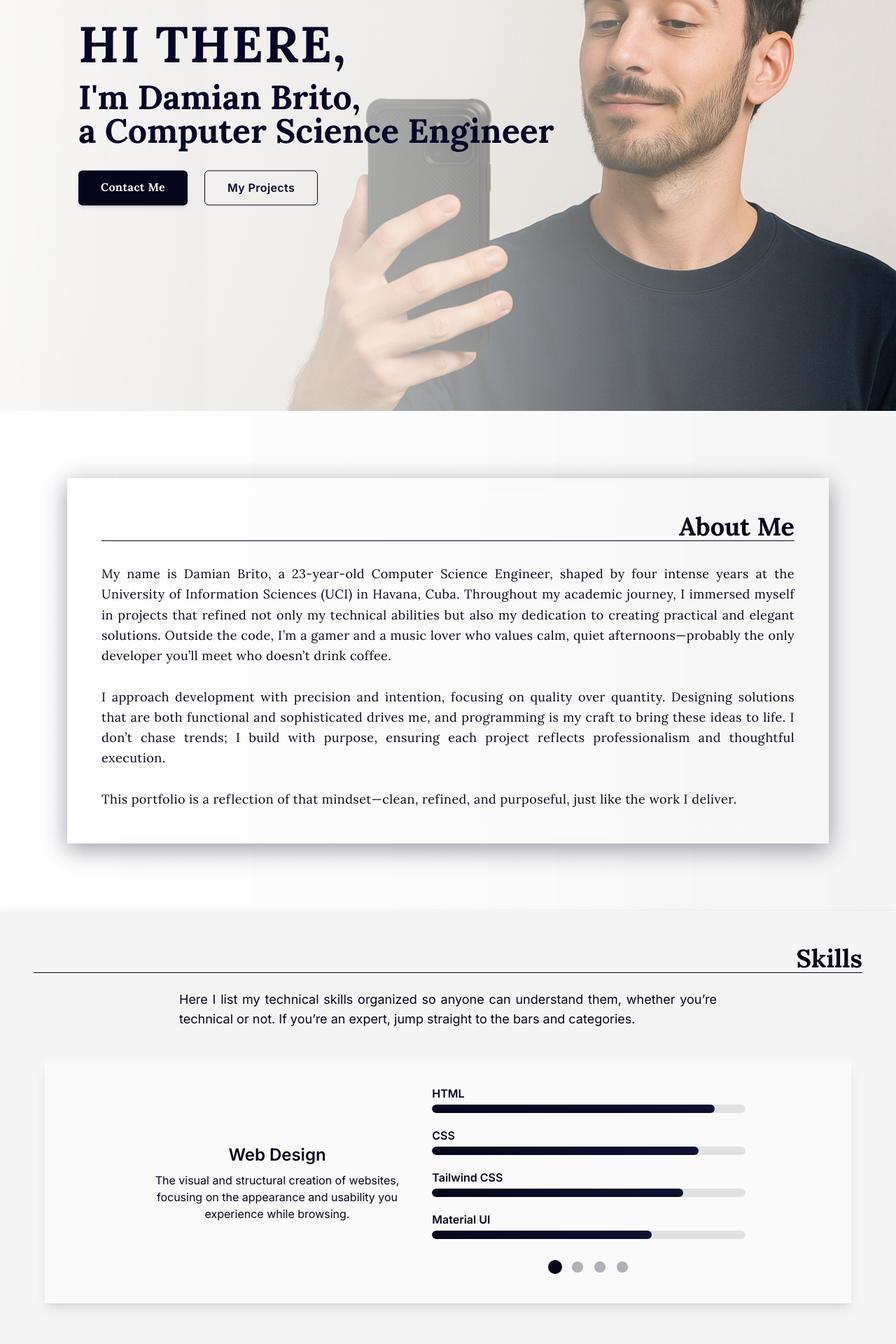
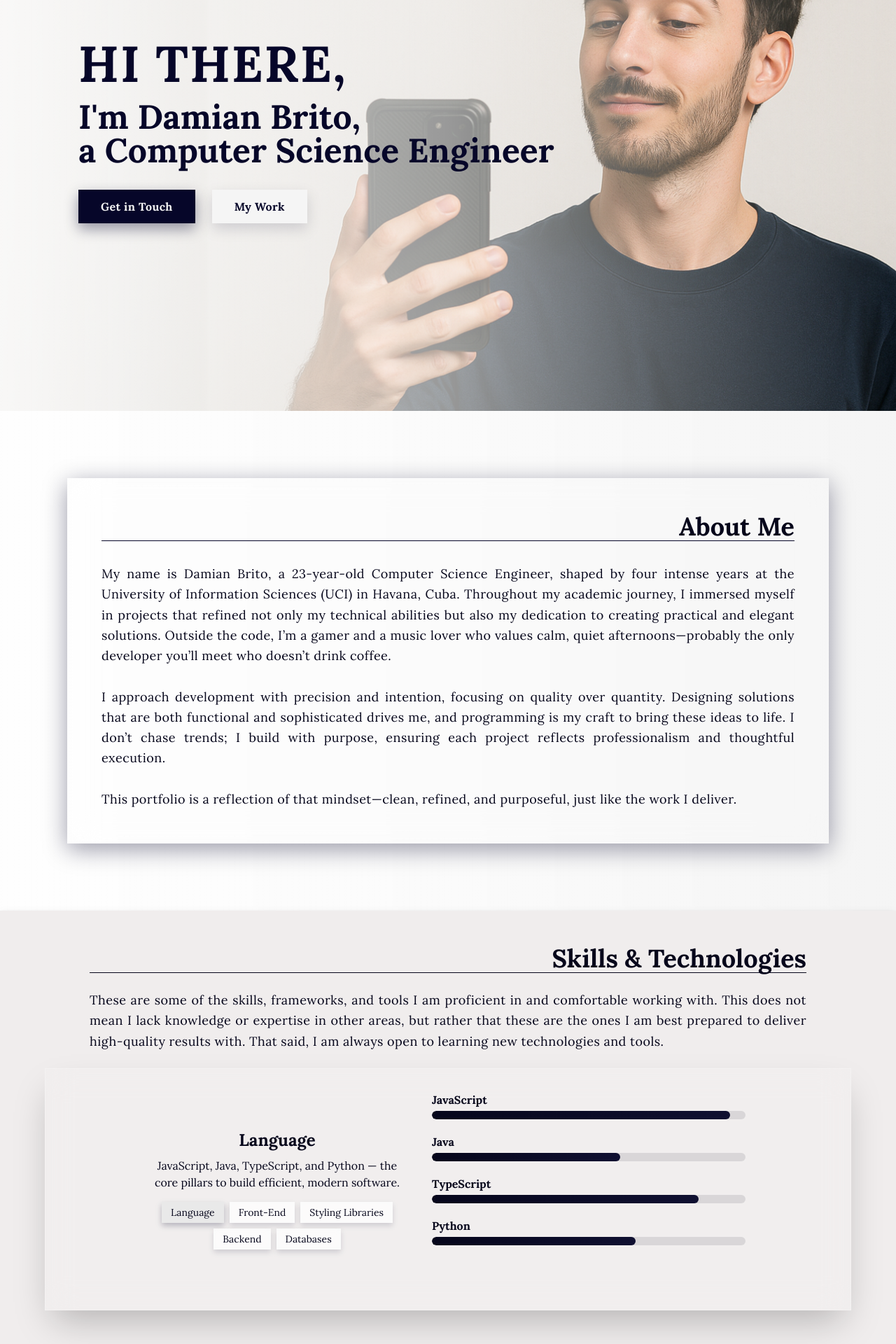
Before and after one commit to DamRandom/My-Portfolio, a Next.js app: page / in a window 1280 px wide. Shown: the part 213-2133 px from the top of the page at 70% size. Built offline with nearby package versions, Linux system fonts and the light colour scheme.

Commit message:
Updated some geneal styles and finished the skills section

```diff
--- a/src/components/AboutMe.tsx
+++ b/src/components/AboutMe.tsx
@@ -1,3 +1,6 @@
+'use client';
+import { motion } from 'framer-motion';
+
 export default function AboutMe() {
   return (
     <section
@@ -5,23 +8,51 @@ export default function AboutMe() {
       className="relative w-full py-24 px-6 md:px-12 lg:px-16 xl:px-24 flex justify-center"
       style={{ fontFamily: "'Playfair Display', serif" }}
     >
+      {/* Gradiente de fondo sin animación */}
       <div className="absolute inset-0 bg-gradient-to-r from-white/90 via-white/60 to-transparent z-0" />
 
       <div
         className="relative z-10 w-full max-w-[90rem] bg-white/10 backdrop-blur-[20px] shadow-2xl border border-white/20 p-12"
         style={{ boxShadow: "0 8px 32px 0 rgba(6, 6, 41, 0.4)" }}
       >
-        <h2 className="text-4xl font-lora font-semibold mb-8 border-b border-[#060629] text-[#06061B] text-right w-full">
+        <motion.h2
+          initial={{ opacity: 0, x: 30 }}
+          whileInView={{ opacity: 1, x: 0 }}
+          transition={{ duration: 0.6, delay: 0.2 }}
+          viewport={{ once: true }}
+          className="text-4xl font-lora font-semibold mb-8 border-b border-[#060629] text-[#06061B] text-right w-full"
+        >
           About Me
-        </h2>
+        </motion.h2>
 
-        <p className="text-lg font-lora leading-relaxed tracking-wide text-[#06061B] text-justify">
-          My name is Damian Brito, a 23-year-old Computer Science Engineer, shaped by four intense years at the University of Information Sciences (UCI) in Havana, Cuba. Throughout my academic journey, I immersed myself in projects that refined not only my technical abilities but also my dedication to creating practical and elegant solutions. Outside the code, I’m a gamer and a music lover who values calm, quiet afternoons—probably the only developer you’ll meet who doesn’t drink coffee.
-          <br /><br />
-          I approach development with precision and intention, focusing on quality over quantity. Designing solutions that are both functional and sophisticated drives me, and programming is my craft to bring these ideas to life. I don’t chase trends; I build with purpose, ensuring each project reflects professionalism and thoughtful execution.
-          <br /><br />
-          This portfolio is a reflection of that mindset—clean, refined, and purposeful, just like the work I deliver.
-        </p>
+        <motion.p
+          initial={{ opacity: 0, y: 30 }}
+          whileInView={{ opacity: 1, y: 0 }}
+          transition={{ duration: 0.8, delay: 0.3 }}
+          viewport={{ once: true }}
+          className="text-lg font-lora leading-relaxed tracking-wide text-[#06061B] text-justify"
+        >
+          My name is Damian Brito, a 23-year-old Computer Science Engineer,
+          shaped by four intense years at the University of Information Sciences
+          (UCI) in Havana, Cuba. Throughout my academic journey, I immersed
+          myself in projects that refined not only my technical abilities but
+          also my dedication to creating practical and elegant solutions.
+          Outside the code, I’m a gamer and a music lover who values calm, quiet
+          afternoons—probably the only developer you’ll meet who doesn’t drink
+          coffee.
+          <br />
+          <br />
+          I approach development with precision and intention, focusing on
+          quality over quantity. Designing solutions that are both functional
+          and sophisticated drives me, and programming is my craft to bring
+          these ideas to life. I don’t chase trends; I build with purpose,
+          ensuring each project reflects professionalism and thoughtful
+          execution.
+          <br />
+          <br />
+          This portfolio is a reflection of that mindset—clean, refined, and
+          purposeful, just like the work I deliver.
+        </motion.p>
       </div>
     </section>
   );
--- a/src/components/Hero.tsx
+++ b/src/components/Hero.tsx
@@ -1,4 +1,8 @@
 // components/Hero.jsx
+"use client";
+
+import { motion } from "framer-motion";
+
 export default function Hero() {
   return (
     <section
@@ -7,31 +11,62 @@ export default function Hero() {
       aria-label="Hero Section"
     >
       {/* Gradiente blanco suave desde la izquierda */}
-      <div className="absolute inset-0 bg-gradient-to-r from-white/90 via-white/60 to-transparent z-0" />
+      <motion.div
+        className="absolute inset-0 bg-gradient-to-r from-white/90 via-white/60 to-transparent z-0"
+        initial={{ opacity: 0, x: -50 }}
+        animate={{ opacity: 1, x: 0 }}
+        transition={{ duration: 1.2, ease: "easeOut" }}
+      />
 
-      <div className="relative z-10 max-w-4xl text-[#060629] translate-y-[-10%] md:ml-8">
-        <h2 className="text-7xl font-lora font-extrabold uppercase tracking-wide mb-4">
+      <motion.div
+        className="relative z-10 max-w-4xl text-[#060629] translate-y-[-10%] md:ml-8"
+        initial={{ opacity: 0, y: 40 }}
+        animate={{ opacity: 1, y: 0 }}
+        transition={{ duration: 1, ease: "easeOut", delay: 0.3 }}
+      >
+        <motion.h2
+          className="text-7xl font-lora font-extrabold uppercase tracking-wide mb-4"
+          initial={{ opacity: 0, y: 20 }}
+          animate={{ opacity: 1, y: 0 }}
+          transition={{ duration: 0.8, ease: "easeOut", delay: 0.5 }}
+        >
           HI THERE,
-        </h2>
-        <h1 className="text-4xl md:text-5xl font-lora font-semibold mb-8">
-          I&apos;m Damian Brito, <br />
-          a Computer Science Engineer
-        </h1>
-        <div className="flex gap-6">
-          <a
+        </motion.h2>
+
+        <motion.h1
+          className="text-4xl md:text-5xl font-lora font-semibold mb-8"
+          initial={{ opacity: 0, y: 20 }}
+          animate={{ opacity: 1, y: 0 }}
+          transition={{ duration: 0.8, ease: "easeOut", delay: 0.7 }}
+        >
+          I&apos;m Damian Brito, <br />a Computer Science Engineer
+        </motion.h1>
+
+        <motion.div
+          className="flex gap-6"
+          initial={{ opacity: 0, y: 20 }}
+          animate={{ opacity: 1, y: 0 }}
+          transition={{ duration: 0.8, ease: "easeOut", delay: 1 }}
+        >
+          <motion.a
+            whileHover={{ scale: 1.05 }}
+            whileTap={{ scale: 0.97 }}
             href="#contact"
-            className="bg-[#06061B] text-[#FAFAFA] px-8 py-3 rounded-md font-lora font-semibold tracking-wide shadow-md hover:bg-[#060629] hover:text-white transition"
+            className="bg-[#060629] text-[#F5F5F5] px-8 py-3 font-lora font-semibold tracking-wide shadow-[0_8px_20px_rgba(6,6,41,0.4)] transition transform hover:translate-y-1 hover:shadow-[0_4px_10px_rgba(6,6,41,0.6)] hover:bg-[#FAFAFA] hover:text-[#060629]"
           >
-            Contact Me
-          </a>
-          <a
+            Get in Touch
+          </motion.a>
+
+          <motion.a
+            whileHover={{ scale: 1.05 }}
+            whileTap={{ scale: 0.97 }}
             href="#projects"
-            className="border border-[#060629] text-[#060629] px-8 py-3 rounded-md font-semibold tracking-wide hover:bg-[#060629] hover:text-white transition"
+            className="bg-[#F5F5F5] text-[#060629] px-8 py-3 font-lora font-semibold tracking-wide shadow-[0_8px_20px_rgba(6,6,41,0.15)] transition transform hover:translate-y-1 hover:shadow-[0_4px_10px_rgba(6,6,41,0.3)] hover:bg-[#060629] hover:text-[#F5F5F5]"
           >
-            My Projects
-          </a>
-        </div>
-      </div>
+            My Work
+          </motion.a>
+        </motion.div>
+      </motion.div>
     </section>
-  )
+  );
 }
--- a/src/components/Skills.tsx
+++ b/src/components/Skills.tsx
@@ -1,60 +1,80 @@
-import { useState } from "react";
+"use client";
+
+import { useEffect, useState } from "react";
+import { motion, AnimatePresence } from "framer-motion";
 
 export default function Skills() {
   const skillCategories = [
     {
-      category: "Web Design",
+      category: "Language",
       description:
-        "The visual and structural creation of websites, focusing on the appearance and usability you experience while browsing.",
+        "JavaScript, Java, TypeScript, and Python — the core pillars to build efficient, modern software.",
       skills: [
-        { name: "HTML", level: 90 },
-        { name: "CSS", level: 85 },
-        { name: "Tailwind CSS", level: 80 },
-        { name: "Material UI", level: 70 },
+        { name: "JavaScript", level: 95 },
+        { name: "Java", level: 60 },
+        { name: "TypeScript", level: 85 },
+        { name: "Python", level: 65 },
       ],
     },
     {
-      category: "Front-end Development",
+      category: "Front-End",
       description:
-        "Where websites come to life, creating interactivity and functions that make everything respond quickly and smoothly.",
+        "Libraries and frameworks for building dynamic user interfaces and experiences.",
       skills: [
-        { name: "JavaScript", level: 90 },
-        { name: "React", level: 85 },
-        { name: "TypeScript", level: 75 },
-        { name: "Next.js", level: 70 },
+        { name: "React", level: 90 },
+        { name: "Next.js", level: 85 },
+        { name: "Vue", level: 60 },
       ],
     },
     {
-      category: "Back-end & Databases",
+      category: "Styling Libraries",
       description:
-        "The hidden engine managing data, users, and processes, ensuring information flows and is stored correctly.",
+        "Tools to design elegant, responsive interfaces without hassle.",
       skills: [
-        { name: "Node.js (npm)", level: 75 },
-        { name: "PostgreSQL", level: 70 },
-        { name: "MySQL", level: 65 },
+        { name: "Tailwind CSS", level: 85 },
+        { name: "Material UI", level: 75 },
+        { name: "Bootstrap", level: 60 },
+        { name: "Chakra UI", level: 55 },
       ],
     },
     {
-      category: "General Programming",
-      description:
-        "Languages used to solve logical problems, automate tasks, and build programs beyond just websites.",
+      category: "Backend",
+      description: "Technologies for server logic and data management.",
       skills: [
-        { name: "Python", level: 70 },
-        { name: "Java", level: 65 },
+        { name: "Node.js", level: 80 },
+        { name: "Django", level: 55 },
+      ],
+    },
+    {
+      category: "Databases",
+      description: "Systems for storing and querying information efficiently.",
+      skills: [
+        { name: "MySQL", level: 60 },
+        { name: "PostgreSQL", level: 65 },
+        { name: "SQLite", level: 50 },
       ],
     },
   ];
 
   const [currentIndex, setCurrentIndex] = useState(0);
+  const [animatedLevels, setAnimatedLevels] = useState<number[]>([]);
 
   const { category, description, skills } = skillCategories[currentIndex];
+
+  useEffect(() => {
+    setAnimatedLevels(new Array(skills.length).fill(0));
+    const timeout = setTimeout(() => {
+      setAnimatedLevels(skills.map((s) => s.level));
+    }, 100); // Delay to trigger animation
+
+    return () => clearTimeout(timeout);
+  }, [currentIndex]);
 
   return (
     <section
       id="skills"
-      className="w-full p-12 bg-[#F5F5F5] text-[#06061B]"
+      className="w-full p-12 bg-[#f0eded] text-[#06061B]"
       style={{
-        borderRadius: 0,
         boxShadow: `
           0 8px 15px rgba(6, 6, 27, 0.15),
           0 4px 6px rgba(6, 6, 27, 0.1),
@@ -62,72 +82,117 @@ export default function Skills() {
         `,
       }}
     >
-      <h2 className="text-4xl font-lora font-semibold mb-6 border-b border-[#06061B] text-right">
-        Skills
+      <h2 className="text-4xl font-lora font-semibold mb-6 border-b border-[#06061B] mx-20 text-right">
+        Skills & Technologies
       </h2>
 
-      <p className="mb-12 max-w-3xl mx-auto text-justify text-lg font-normal">
-        Here I list my technical skills organized so anyone can understand them,
-        whether you’re technical or not. If you’re an expert, jump straight to
-        the bars and categories.
+      <p className="text-lg font-lora leading-relaxed tracking-wide text-[#06061B] text-justify mx-20 my-6">
+        These are some of the skills, frameworks, and tools I am proficient in
+        and comfortable working with. This does not mean I lack knowledge or
+        expertise in other areas, but rather that these are the ones I am best
+        prepared to deliver high-quality results with. That said, I am always
+        open to learning new technologies and tools.
       </p>
 
-      <div
-        className="max-w-6xl mx-auto bg-[#FAFAFA] shadow-lg p-8 flex flex-col lg:flex-row justify-center items-center gap-10"
-        style={{ borderRadius: 0 }}
+      <div className="max-w-6xl mx-auto font-lora bg-white/10 backdrop-blur-[20px] shadow-2xl border border-white/20 p-8 flex flex-col lg:flex-row justify-center items-center gap-10">
+        <div className="lg:w-1/3 order-2 lg:order-1 text-center">
+          <AnimatePresence mode="wait">
+            <motion.h3
+              key={category}
+              className="text-2xl font-semibold mb-2"
+              initial={{ opacity: 0, x: -20 }}
+              animate={{ opacity: 1, x: 0 }}
+              exit={{ opacity: 0, x: 20 }}
+              transition={{ duration: 0.3 }}
             >
-        <div className="lg:w-1/3 order-2 lg:order-1 text-center">
-          <h3 className="text-2xl font-semibold mb-2">{category}</h3>
-          <p className="text-base font-light">{description}</p>
+              {category}
+            </motion.h3>
+          </AnimatePresence>
+
+          <AnimatePresence mode="wait">
+            <motion.p
+              key={description}
+              className="text-base font-light"
+              initial={{ opacity: 0, y: 10 }}
+              animate={{ opacity: 1, y: 0 }}
+              exit={{ opacity: 0, y: -10 }}
+              transition={{ duration: 0.4 }}
+            >
+              {description}
+            </motion.p>
+          </AnimatePresence>
+
+          <div className="flex font-lora flex-wrap justify-center gap-2 mt-4">
+            {skillCategories.map((cat, i) => (
+              <motion.button
+                key={cat.category}
+                onClick={() => setCurrentIndex(i)}
+                initial={false}
+                animate={{
+                  backgroundColor:
+                    currentIndex === i ? "#e9e9e9" : "rgba(255,255,255,0.7)",
+                  color: "#06061B",
+                  boxShadow:
+                    currentIndex === i
+                      ? "0 4px 8px rgba(6, 6, 41, 0.25)"
+                      : "0 4px 8px rgba(6, 6, 41, 0.15)",
+                  scale: 1,
+                }}
+                whileHover={{
+                  scale: 0.97,
+                  boxShadow: "0 2px 4px rgba(6, 6, 41, 0.1)",
+                  backgroundColor: currentIndex === i ? "#dcdcdc" : "#f7f7f7",
+                }}
+                transition={{
+                  type: "spring",
+                  stiffness: 200,
+                  damping: 20,
+                  duration: 0.3,
+                }}
+                className={`px-3 py-1 text-sm font-medium
+                  backdrop-blur-sm
+                  focus:outline-none
+                  focus:ring-2
+                  focus:ring-[#06061B]
+                  focus:ring-offset-1
+                  rounded-none
+                  border border-transparent
+                `}
+              >
+                {cat.category}
+              </motion.button>
+            ))}
           </div>
+        </div>
+
         <div
           className="lg:w-2/3 order-1 lg:order-2 w-full max-w-md"
-          style={{ minHeight: "280px" }} // suficiente para la categoría más larga
+          style={{ minHeight: "280px" }}
         >
-          {skills.map(({ name, level }) => (
+          {skills.map(({ name }, idx) => (
             <div key={name} className="mb-5 group relative flex flex-col gap-1">
               <div className="flex justify-between items-center font-semibold text-[#06061B]">
                 <span>{name}</span>
-      {/* No percentage here */}
               </div>
-    <div
-      className="w-full bg-[#06061B]/10 rounded-full h-3 relative overflow-hidden cursor-pointer"
-      style={{}}
-    >
+              <div className="w-full bg-[#06061B]/10 rounded-full h-3 relative overflow-hidden cursor-pointer">
                 <div
                   className="bg-gradient-to-r from-[#06061B] to-[#101031]"
                   style={{
-          width: `${level}%`,
+                    width: `${animatedLevels[idx]}%`,
                     height: "100%",
                     borderRadius: "9999px",
-          transition: "width 0.4s ease-in-out",
+                    transition: "width 1s ease-in-out",
                   }}
                 />
                 <span
                   className="absolute -top-7 left-1/2 -translate-x-1/2 bg-[#06061B] text-white text-xs px-2 py-0.5 rounded opacity-0 group-hover:opacity-100 transition-opacity pointer-events-none select-none"
                   style={{ whiteSpace: "nowrap" }}
                 >
-        {level}%
+                  {skills[idx].level}%
                 </span>
               </div>
             </div>
           ))}
-
-
-          <div className="flex justify-center mt-8 gap-4">
-            {skillCategories.map((_, idx) => (
-              <button
-                key={idx}
-                onClick={() => setCurrentIndex(idx)}
-                aria-label={`Select category ${idx + 1}`}
-                className={`w-4 h-4 rounded-full transition-all duration-300 ${
-                  currentIndex === idx
-                    ? "bg-[#06061B] scale-125"
-                    : "bg-[#06061B]/30 hover:bg-[#06061B]/60"
-                }`}
-              />
-            ))}
-          </div>
         </div>
       </div>
     </section>
--- a/src/styles/globals.css
+++ b/src/styles/globals.css
@@ -7,7 +7,7 @@
 
 :root {
   --background: #F5F5F5;
-  --foreground: #06061B;
+  --foreground: #0b0b0c;
   --card: #FAFAFA;
   --element: #060629;
   --hover: #101031;
```
Also changed, not shown: package.json (+7 -6 lines), 2 other files (tests, documents, lock files or other folders). Lines whose indentation alone changed are shown as unchanged.
